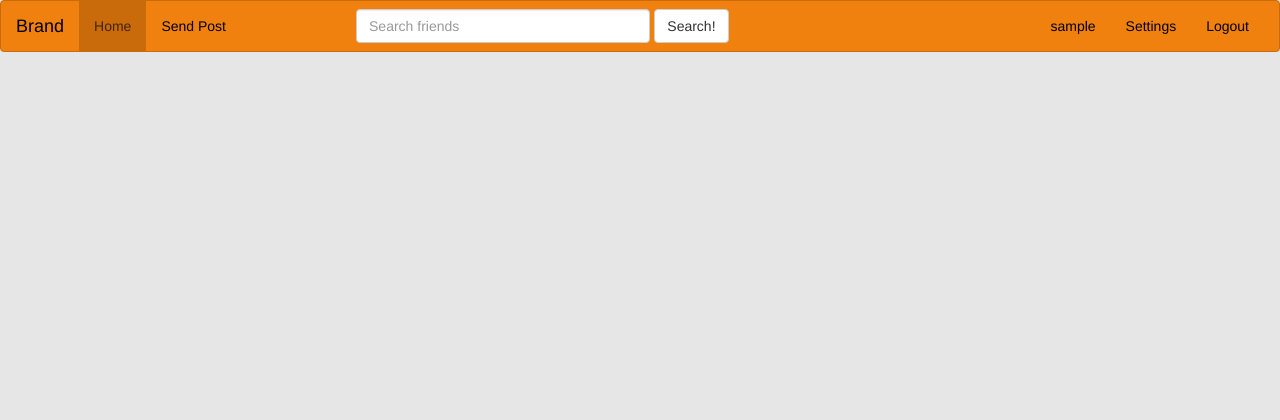
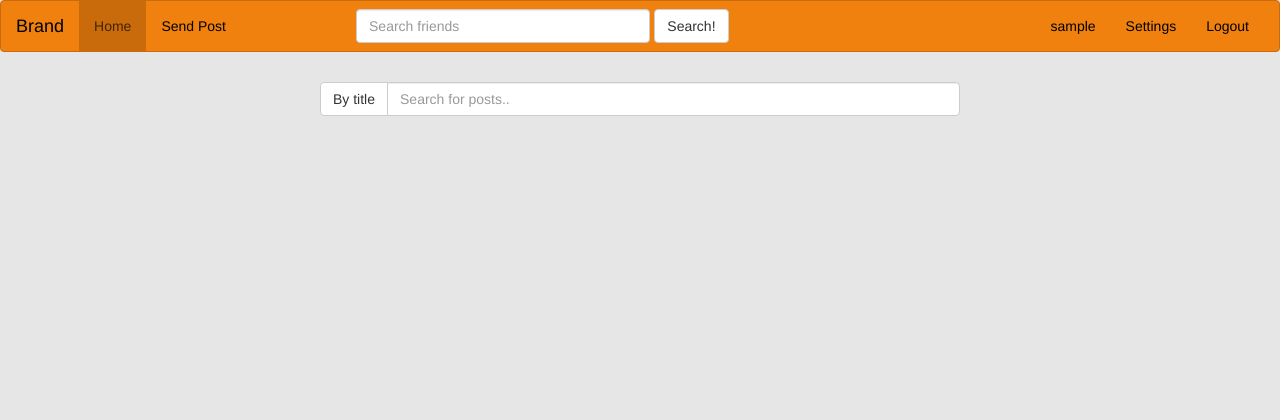
Before and after one commit to thepassenger-hub/MyCinema, a Django app: page / in a window 1280 px wide. Shown: the top 420 px of the page. Run offline with Django 3.2, Linux system fonts and the light colour scheme; the visitor is signed in with stand-in values (Sample User, id 1); data that the repository does not hold is empty; parts of the project's set-up code (start-up, migrations or seed data) failed here and were passed over; some libraries are stand-ins or nearby versions.

Commit message:
Add filter for movieposts

```diff
--- a/movieapp_backend/movieapp_frontend/static/css/index.css
+++ b/movieapp_backend/movieapp_frontend/static/css/index.css
@@ -27,9 +27,12 @@ Small devices - Tablets (<768px)
 	.main {
 		width: 100%;
 		min-height: calc(100vh - 172px);
-		display: flex;
-		flex-direction: column;
-		justify-content: center;
+        margin-left: 5px;
+        margin-right: 5px;
+	}
+	#filter_posts {
+	    margin-top: 10px;
+	    margin-bottom: 20px;
 	}
 	.movie_post {
 		border-radius: 10px;
@@ -58,6 +61,9 @@ Small devices - Tablets (<768px)
 	.glyphicon {
 		font-size: 18px;
 	}
+	.movie_rating  {
+	    text-align: center;
+	}
 	#movie_content {
 		margin-bottom: 20px;
 	}
@@ -74,6 +80,13 @@ Medium devices - Tablets (768px<=)
 	/******Navbar*******/
 	#search_friends_bar {
 		width: 23vw;
+	}
+	#filter_posts {
+	    margin-top: 10px;
+	    margin-bottom: 20px;
+        max-width: 70%;
+        margin-left: auto;
+        margin-right: auto;
 	}
 	/*****MoviePosts****/
 	.movie_post {
@@ -106,3 +119,14 @@ Medium devices - Tablets (768px<=)
 		font-size: 18px;
 	}
 }
+
+/********************************
+Medium devices - Tablets (768px<=)
+********************************/
+@media screen and (min-width: 768px) {
+    #filter_posts {
+
+        max-width: 50%;
+
+    }
+}
--- a/movieapp_backend/movieapp_frontend/static/css/skeleton.css
+++ b/movieapp_backend/movieapp_frontend/static/css/skeleton.css
@@ -119,10 +119,6 @@ Small devices - Tablets (<768px)
         background-color: #c96b0b;
       }
 
-    button {
-        border: 1px solid #333 !important;
-    }
-
     .errors {
         margin-top: 20px;
         margin-bottom: 20px;
--- a/movieapp_backend/movieapp_frontend/static/js/index.js
+++ b/movieapp_backend/movieapp_frontend/static/js/index.js
@@ -2,23 +2,55 @@ $(document).ready(function(){
     movieRating = $('.movie_rating_int').length;
     for (i=0; i<movieRating; i++){
         convertToStars(i);
+    };
+    $('.filter_posts_field').text('By title');
+    $('.filter_posts_field').click(function(){
+        var next = nextOrFirst($(this));
+        $this = $(this)
+        $this.attr("value", next);
+        if (next === 'movie_title') {
+            $this.text("By Title");
+        } else if (next==='from_user') {
+            $this.text("By User");
+        } else {
+            $this.text("By Rating");
         }
+        filter_posts();
+    });
     $('.active').removeClass('active');
     $('#home_link').parent().addClass('active');
+    $('#filter_posts_input').on('keyup change', filter_posts);
+
 
 
 });
 
+var filter_posts = function(){
+    var input_string = $('#filter_posts_input').val().toLowerCase();
+    var filter_posts_field = $('.filter_posts_field').attr("value");
+    var to_show = $('.movie_post').filter(function(){
+        return ($("#"+filter_posts_field, this).text().indexOf(input_string) !== -1)
+    });
+    $('.movie_post').hide();
+    to_show.show();
+};
+
+var nextOrFirst = function(selector){
+    var values = ['movie_title', 'from_user', 'movie_rating_int'];
+    var start = selector.attr("value")
+    return values[($.inArray(start, values) + 1) % values.length];
+};
+
 var convertToStars = function(i){
-        section = $('.movie_rating')[i]
-        section = $('span.movie_rating_int', section)
-        rating = section.text()
+    section = $('.movie_rating')[i];
+    section = $('span.movie_rating_int', section);
+    rating = section.text();
     fullStar = parseInt(rating);
-        emptyStar = 10 - fullStar
+    emptyStar = 10 - fullStar;
     for (i=0; i < fullStar; i++){
-            section.parent().append("<span class='glyphicon glyphicon-star'></span>")
-        }
+        section.parent().append("<span class='glyphicon glyphicon-star'></span>");
+    };
     for (i=0; i < emptyStar; i++){
-            section.parent().append("<span class='glyphicon glyphicon-star-empty'></span>")
-        }
-}
+        section.parent().append("<span class='glyphicon glyphicon-star-empty'></span>");
+    };
+};
--- a/movieapp_backend/movieapp_frontend/templates/movieapp_frontend/index.html
+++ b/movieapp_backend/movieapp_frontend/templates/movieapp_frontend/index.html
@@ -10,6 +10,12 @@
 {% block body %}
 <div class="main">
     <div id="sidenav_left" class="sidenav"></div>
+    <div class="input-group" id="filter_posts">
+        <span class="input-group-btn" id="filter_posts_field">
+            <button class="btn btn-default filter_posts_field" value="movie_title" type="button" ></button>
+        </span>
+        <input type="text" class="form-control" id="filter_posts_input" placeholder="Search for posts.." />
+    </div>
     {% for movie in my_movies %}
         <div class="movie_post">
             <img src="{{movie.image_url}}" id="movie_image" />
```
Also changed, not shown: movieapp_backend/requirements.txt (added, +19 -0 lines). Lines whose indentation alone changed are shown as unchanged.
